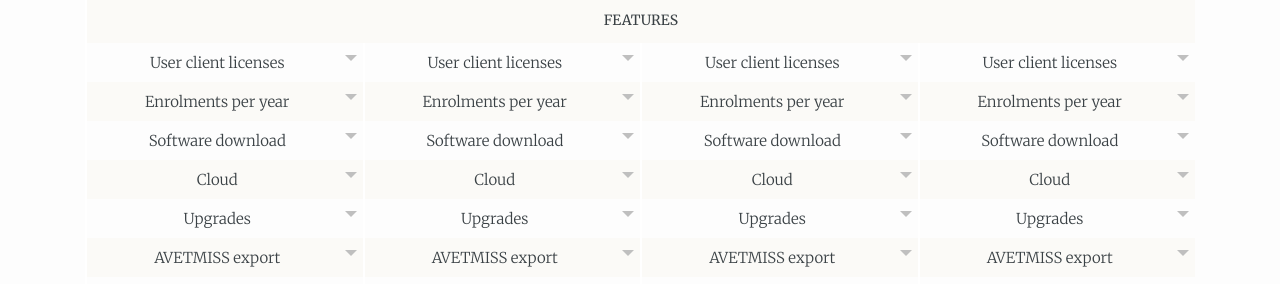
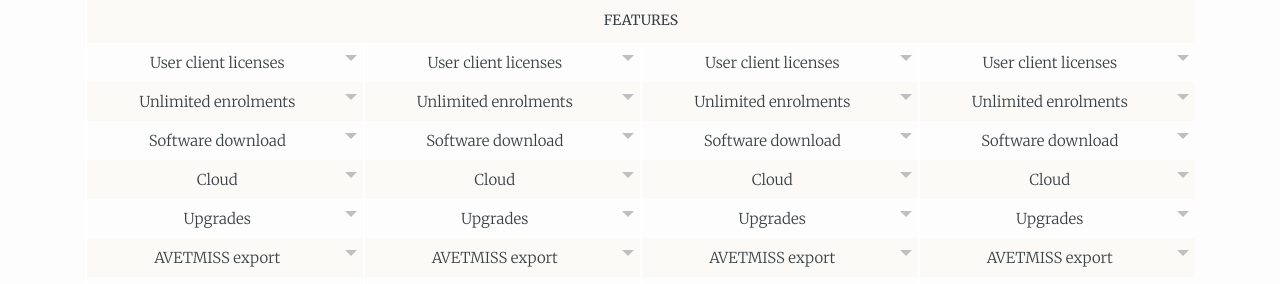
Before and after one commit to stephenmcilwaine/website, a Jekyll site: the page built from features/costs/pricing.md, in a window 1280 px wide and 900 px high. Shown: the part 453-737 px from the top of the window. Built offline with Jekyll 4.4.1, drawn with Linux system fonts in a browser that asks for light colours; some web fonts are replaced.

Commit message:
No need for a highlighted column

```diff
--- a/_data/pricing-table-oncourse.yml
+++ b/_data/pricing-table-oncourse.yml
@@ -8,7 +8,7 @@
     - plan: unlimited
     - plan: unlimited
     - plan: unlimited
-- title: Enrolments per year
+- title: Unlimited enrolments
   more: Use onCourse to process 100 enrolments per year or 100,000.
   plans:
     - plan: unlimited
--- a/features/costs/pricing.md
+++ b/features/costs/pricing.md
@@ -46,7 +46,6 @@
     </div>
   </div>
 
-{% assign item_highlighted = 2 %}
 {% assign class_right = 'col-price col-sm-6 col-xs-6' %}
 {% for price in site.data.pricing-table-oncourse %}
   <div class="row-item row-details row-item-{{ forloop.index }}">
@@ -54,7 +53,7 @@
       <div class="{{ class_right }} col-item-{{ forloop.index }} highlight">{{ price.title }}</div>
     {% else %}
       {% for item in price.plans %}
-        <div class="{{ class_right }} col-item-{{ forloop.index }}{% if item_highlighted == forloop.index %} item-highlight{% endif %}">
+        <div class="{{ class_right }} col-item-{{ forloop.index }}">
           {% assign has_no_plan = false %}
           {% if item.plan == nil %}
             {% assign has_no_plan = true %}
```
